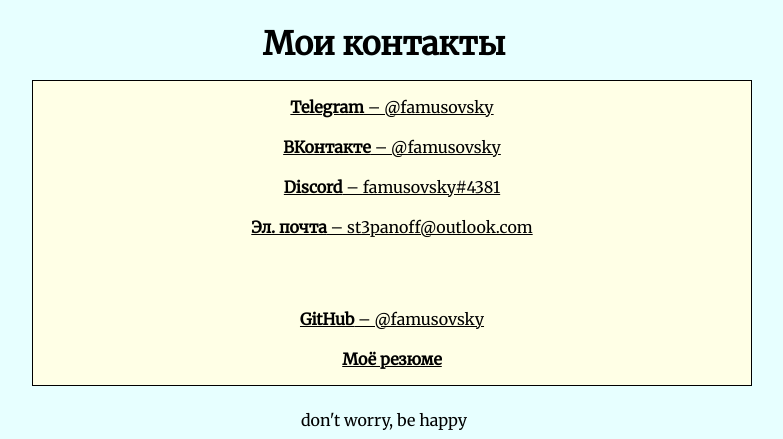
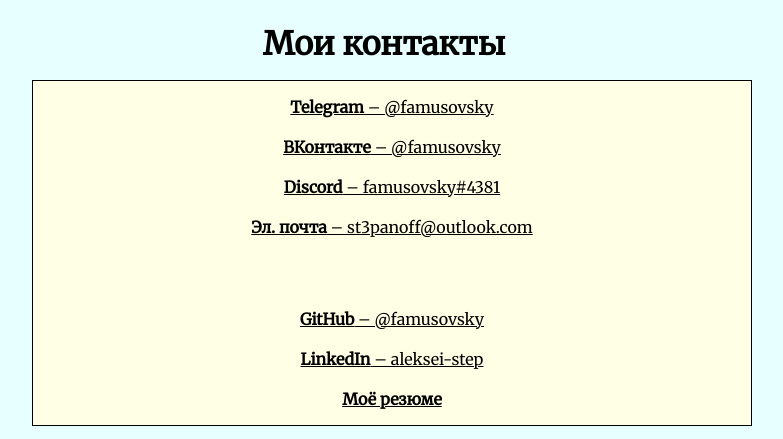
Before and after one commit to the-bebra/the-bebra.github.io, a plain HTML site: page contacts/index.html in a window 1280 px wide. Shown: the top 439 px of the page, without its empty margins (248-1031 px from the left). Drawn offline with Linux system fonts and the light colour scheme.

Commit message:
Update index.html

```diff
--- a/contacts/index.html
+++ b/contacts/index.html
@@ -30,6 +30,8 @@
             <p>
                 <a href="https://github.com/famusovsky"><b>GitHub</b> – @famusovsky</a>
                 <br><br>
+                <a href="www.linkedin.com/in/aleksei-step"><b>LinkedIn</b> – aleksei-step</a>
+                <br><br>
                 <a href="https://step-alex.xyz/cv"><b>Моё резюме</b></a>
             </p>
         </main>
```
